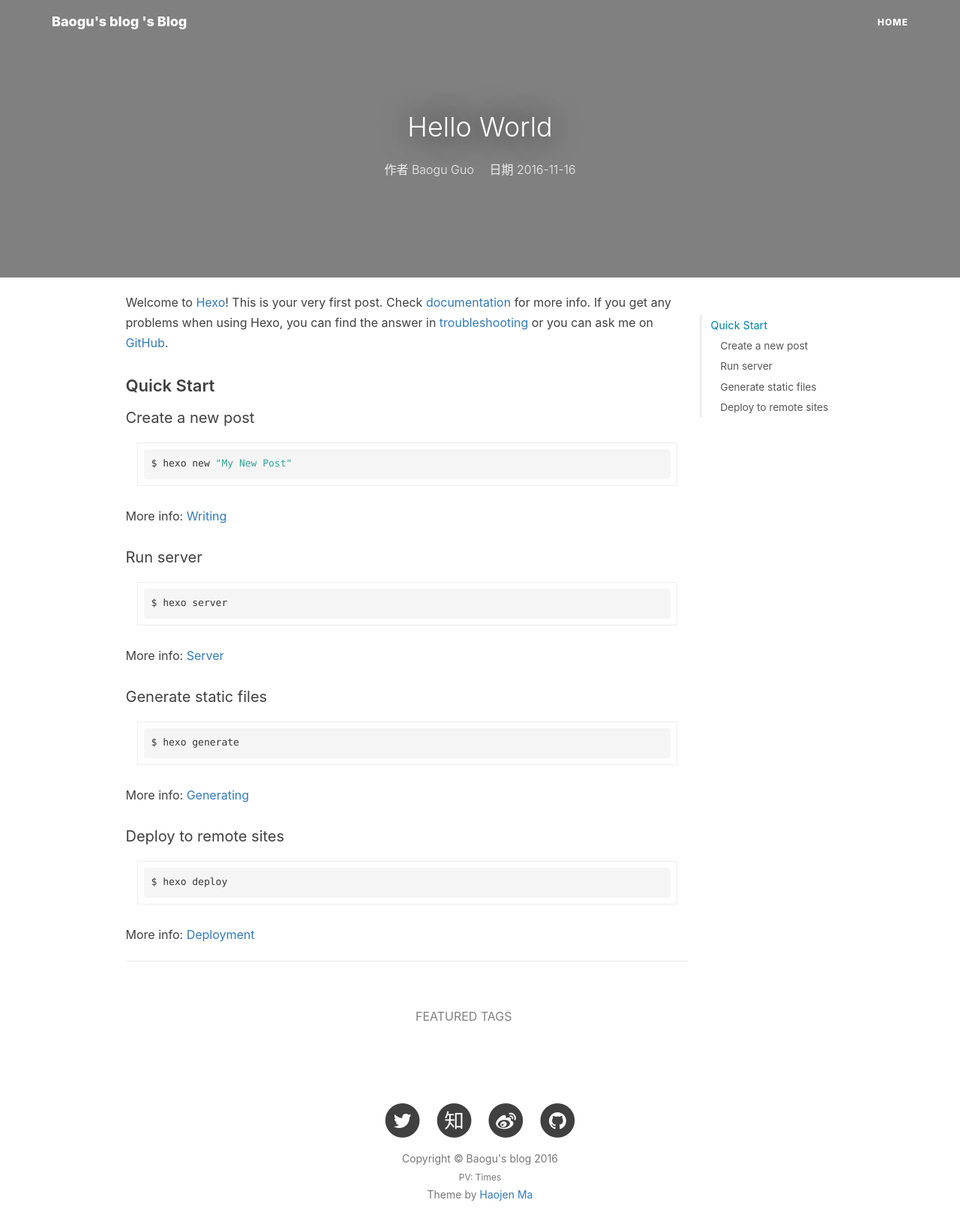
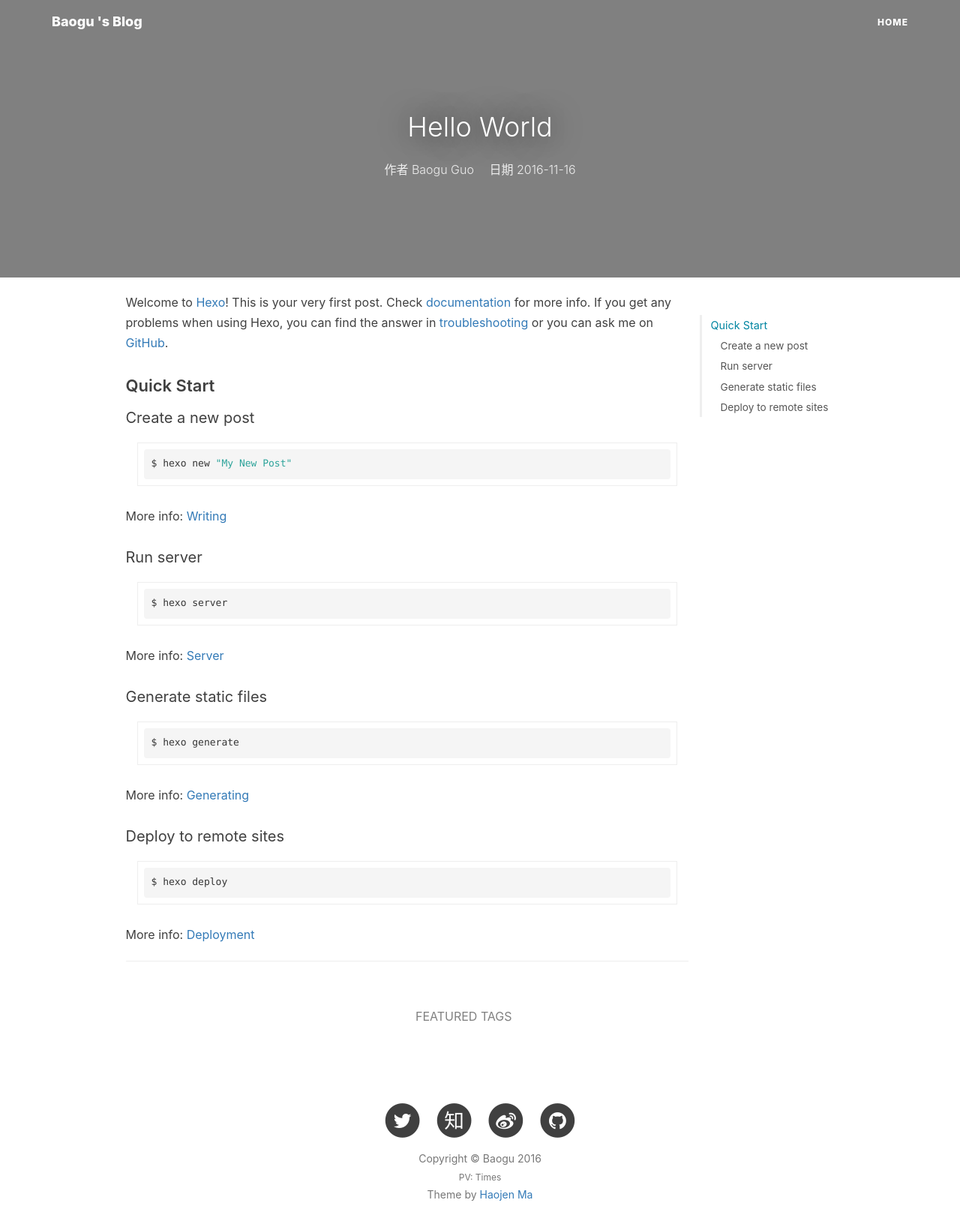
Before and after one commit to abgareth/abgareth.github.io, a plain HTML site: page 2016/11/16/hello-world/index.html in a window 1280 px wide. Shown: the whole page at 75% size. Drawn offline with nearby package versions, Linux system fonts and the light colour scheme; some packages are replaced by stand-ins of ours; a script that the page names is missing.

Commit message:
Site updated: 2016-11-16 21:17:44

```diff
--- a/2016/11/16/hello-world/index.html
+++ b/2016/11/16/hello-world/index.html
@@ -13,7 +13,7 @@
     <meta name="apple-mobile-web-app-capable" content="yes">
     <meta name="apple-mobile-web-app-status-bar-style" content="#600090">
     <link rel="shortcut icon" href="https://cdn4.iconfinder.com/data/icons/ionicons/512/icon-person-128.png">
-    <link rel="alternate" type="application/atom+xml" title="Baogu&#39;s blog" href="/atom.xml">
+    <link rel="alternate" type="application/atom+xml" title="Baogu" href="/atom.xml">
     <link rel="stylesheet" href="//cdnjs.cloudflare.com/ajax/libs/animate.css/3.5.2/animate.min.css">
     <link rel="stylesheet" href="//cdn.bootcss.com/font-awesome/4.6.3/css/font-awesome.css">
     <title>
@@ -56,7 +56,7 @@
             </button>
             <a class="navbar-brand animated pulse" href="/">
                 <span class="brand-logo">
-                    Baogu&#39;s blog
+                    Baogu
                 </span>
                 's Blog
             </a>
@@ -288,7 +288,7 @@
 
                 </ul>
                 <p class="copyright text-muted">
-                    Copyright &copy; Baogu&#39;s blog 2016
+                    Copyright &copy; Baogu 2016
                     <br>
                     <span id="busuanzi_container_site_pv" style="font-size: 12px;">PV: <span id="busuanzi_value_site_pv"></span> Times</span>
                     <br>
```
Also changed, not shown: archives/2016/11/index.html (+3 -3 lines), archives/2016/index.html (+3 -3 lines), archives/index.html (+3 -3 lines), index.html (+3 -3 lines).
